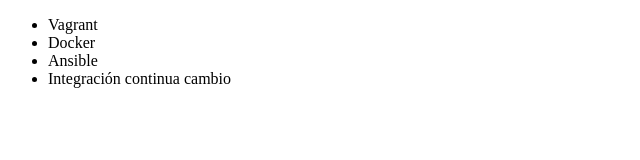
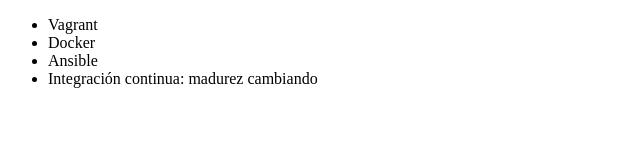
Before and after one commit to vicrodev/alura-git, a plain HTML site: page index.html in a window 1280 px wide. Shown: the full height of the page, 0-640 px from the left. Drawn offline with Linux system fonts and the light colour scheme.

Commit message:
renombrando curso integracion

```diff
--- a/index.html
+++ b/index.html
@@ -9,7 +9,7 @@
          <li> Vagrant </li>
          <li> Docker </li>
          <li> Ansible </li>
-         <li> Integración continua cambio </li>
+         <li> Integración continua: madurez cambiando </li>
      </ul>
 </body>
 </html>
```
